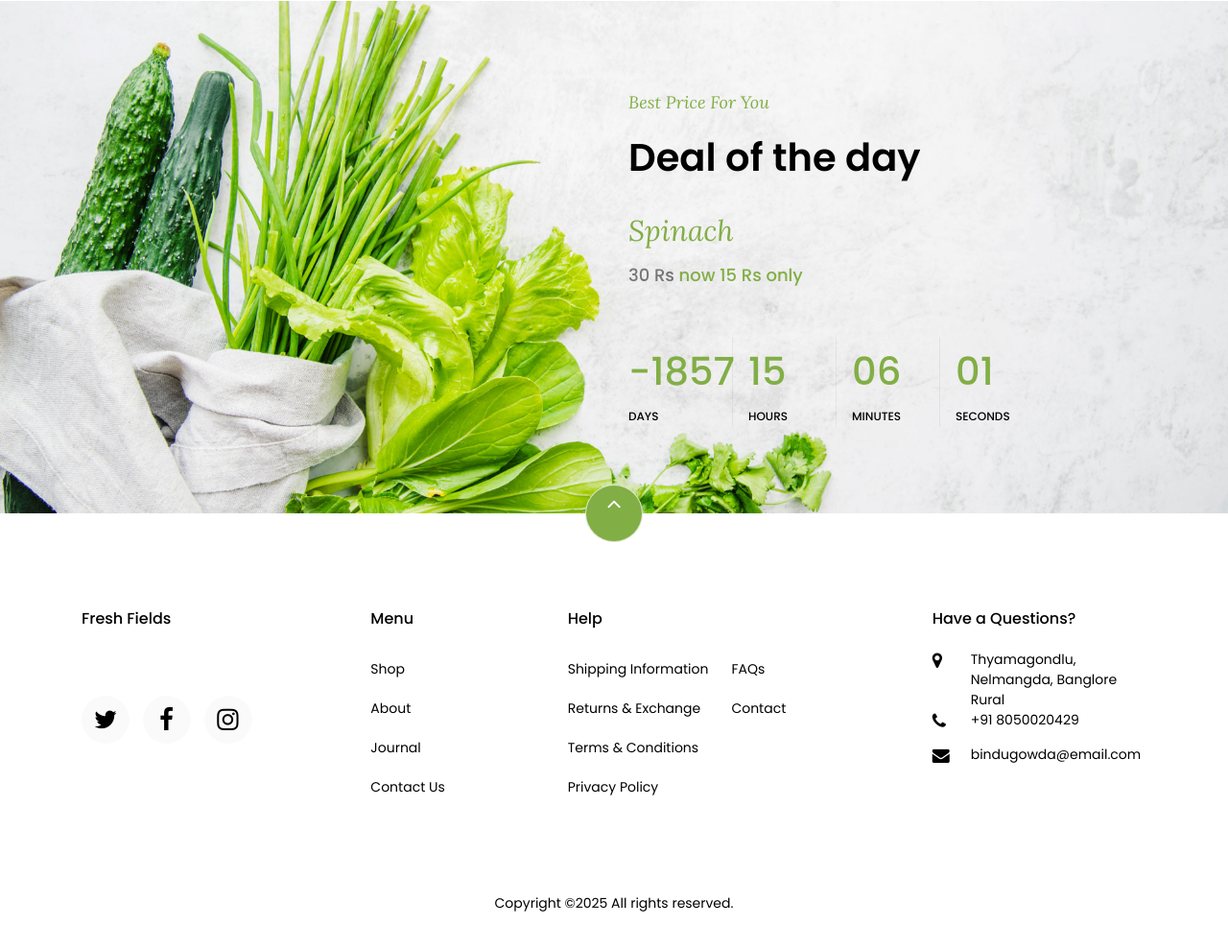
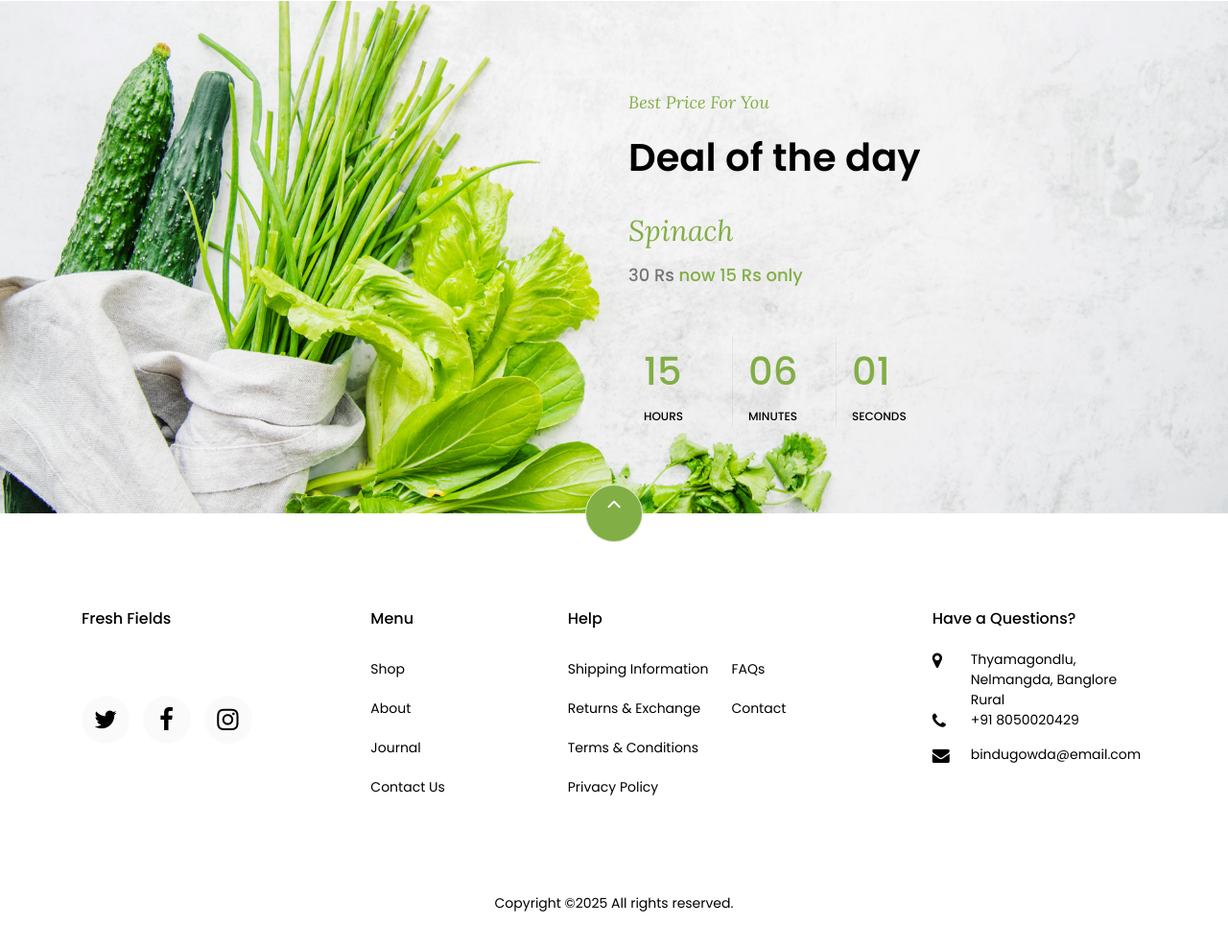
Before and after one commit to rohithgowdax/Fresh-Fields, a plain HTML site: page index.html in a window 1280 px wide. Shown: the part 2447-3436 px from the top of the page at 96% size. Drawn offline with Linux system fonts and the light colour scheme; some packages are replaced by stand-ins of ours; no server answers; files whose address does not match are found by name.

Commit message:
Update index.html

```diff
--- a/index.html
+++ b/index.html
@@ -465,7 +465,7 @@
             <h3><a href="#">Spinach</a></h3>
             <span class="price">30 Rs<a href="#"> now 15 Rs only</a></span>
             <div id="timer" class="d-flex mt-5">
-		<div class="time" id="days"></div>
+<!-- 		<div class="time" id="days"></div> -->
 		<div class="time pl-3" id="hours"></div>
 		<div class="time pl-3" id="minutes"></div>
 		<div class="time pl-3" id="seconds"></div>
```
